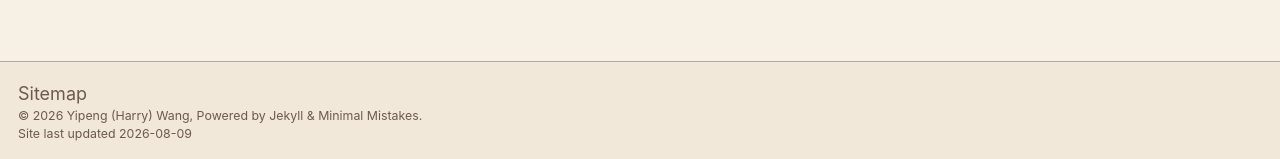
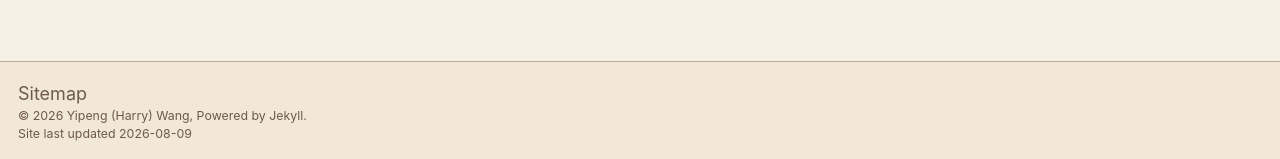
Before and after one commit to ypharry/ypharry.github.io, a Jekyll site: the page built from _pages/about.md, in a window 1280 px wide. Shown: the part 738-897 px from the top of the page. Built offline with Jekyll 4.4.1, drawn with Linux system fonts in a browser that asks for light colours; a script that is not in the unit is left out.

Commit message:
Remove remaining template footer attribution

```diff
--- a/_includes/footer.html
+++ b/_includes/footer.html
@@ -1,6 +1,6 @@
 {% include base_path %}
 
 <div class="page__footer-copyright">
-  &copy; {{ site.time | date: '%Y' }} {{ site.name | default: site.title }}, {{ site.data.ui-text[site.locale].powered_by | default: "Powered by" }} <a href="https://jekyllrb.com" rel="nofollow">Jekyll</a> &amp; <a href="https://mademistakes.com/work/minimal-mistakes-jekyll-theme/" rel="nofollow">Minimal Mistakes</a>.<br />
+  &copy; {{ site.time | date: '%Y' }} {{ site.name | default: site.title }}, {{ site.data.ui-text[site.locale].powered_by | default: "Powered by" }} <a href="https://jekyllrb.com" rel="nofollow">Jekyll</a>.<br />
   Site last updated {{ "now" | date: '%Y-%m-%d' }}
 </div>
```
